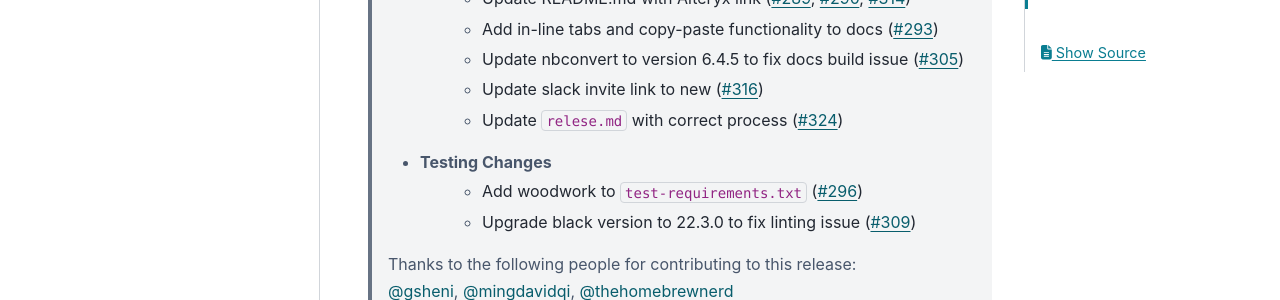
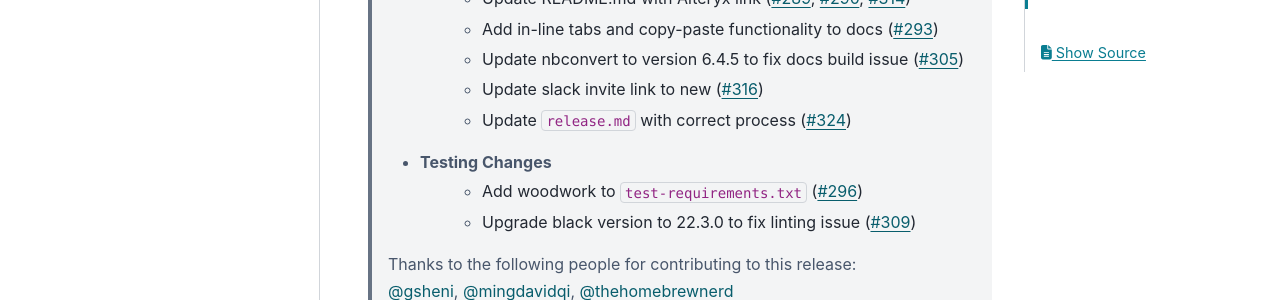
Before and after one commit to alteryx/compose, a Sphinx documentation site: the page built from docs/source/release_notes.rst, in a window 1280 px wide and 900 px high, scrolled down 562 px. Shown: the part 147-447 px from the top of the window. Built offline with Sphinx 7.4.7 and the PyData theme 0.15.4, drawn with Linux system fonts in a browser that asks for light colours; comment, search, counter and statistics services are not loaded.

Commit message:
fix spelling

```diff
--- a/docs/source/release_notes.rst
+++ b/docs/source/release_notes.rst
@@ -20,7 +20,7 @@ Future Release
         * Add in-line tabs and copy-paste functionality to docs (:pr:`293`)
         * Update nbconvert to version 6.4.5 to fix docs build issue (:pr:`305`)
         * Update slack invite link to new (:pr:`316`)
-        * Update ``relese.md`` with correct process (:pr:`324`)
+        * Update ``release.md`` with correct process (:pr:`324`)
     * Testing Changes
         * Add woodwork to ``test-requirements.txt`` (:pr:`296`)
         * Upgrade black version to 22.3.0 to fix linting issue (:pr:`309`)
```
